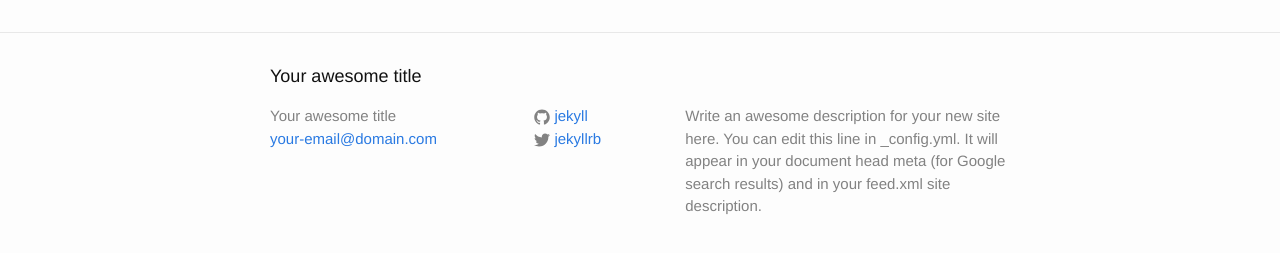
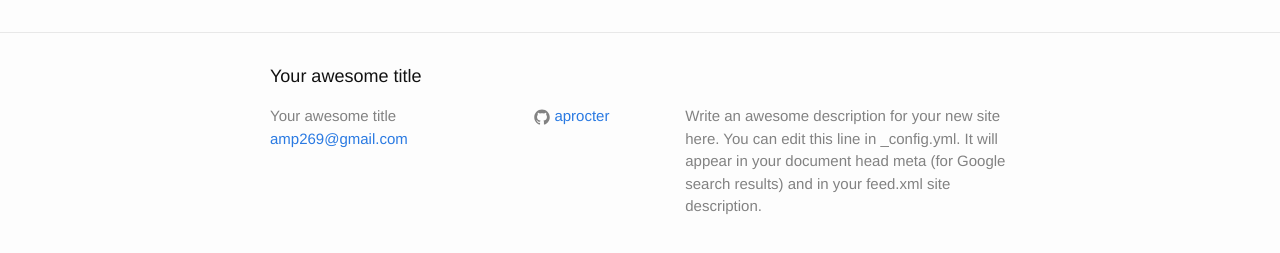
Before and after one commit to aprocter/aprocter.github.io, a Jekyll site: the page built from index.html, in a window 1280 px wide. Shown: the part 264-517 px from the top of the page. Built offline with Jekyll 4.4.1, drawn with Linux system fonts in a browser that asks for light colours.

Commit message:
Config tweaks (domain, etc.)

```diff
--- a/_config.yml
+++ b/_config.yml
@@ -1,14 +1,14 @@
 # Site settings
 title: Your awesome title
-email: your-email@domain.com
+email: amp269@gmail.com
 description: > # this means to ignore newlines until "baseurl:"
   Write an awesome description for your new site here. You can edit this
   line in _config.yml. It will appear in your document head meta (for
   Google search results) and in your feed.xml site description.
 baseurl: "" # the subpath of your site, e.g. /blog/
-url: "http://yourdomain.com" # the base hostname & protocol for your site
-twitter_username: jekyllrb
-github_username:  jekyll
+url: "http://test.adamprocter.com" # the base hostname & protocol for your site
+#twitter_username: jekyllrb
+github_username:  aprocter
 
 # Build settings
 markdown: kramdown
```
